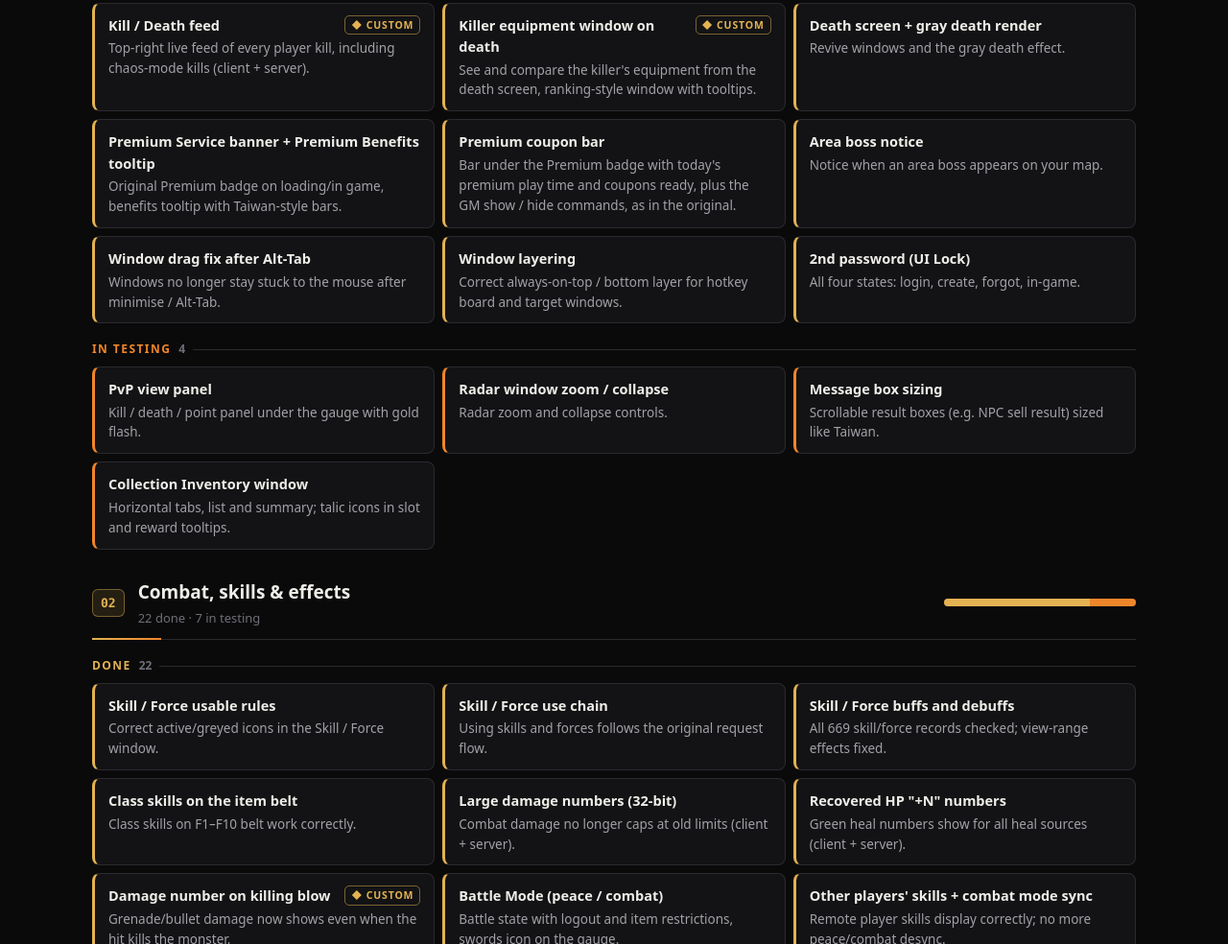
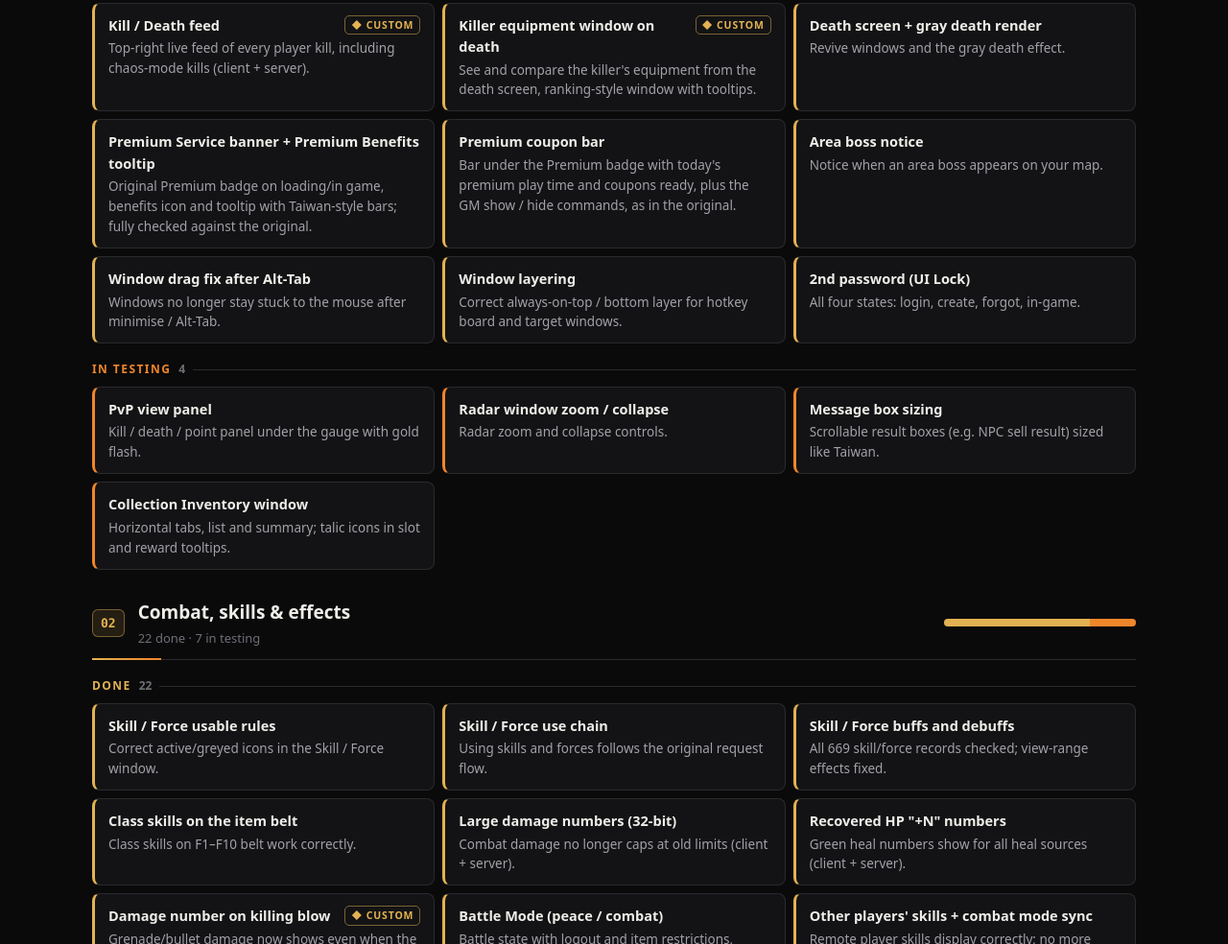
Before and after one commit to legendofcr33d/rf455-roadmap, a plain HTML site: page index.html in a window 1280 px wide. Shown: the part 1518-2502 px from the top of the page at 96% size. Drawn offline with Linux system fonts and the light colour scheme.

Commit message:
Premium Benefits: fully checked against the original
Co-Authored-By: Claude Opus 5.5 <noreply@anthropic.com>

```diff
--- a/index.html
+++ b/index.html
@@ -165,7 +165,7 @@ const F = [
 ["ui","done",1,"Kill / Death feed","Top-right live feed of every player kill, including chaos-mode kills (client + server)."],
 ["ui","done",1,"Killer equipment window on death","See and compare the killer's equipment from the death screen, ranking-style window with tooltips."],
 ["ui","done",0,"Death screen + gray death render","Revive windows and the gray death effect."],
-["ui","done",0,"Premium Service banner + Premium Benefits tooltip","Original Premium badge on loading/in game, benefits tooltip with Taiwan-style bars."],
+["ui","done",0,"Premium Service banner + Premium Benefits tooltip","Original Premium badge on loading/in game, benefits icon and tooltip with Taiwan-style bars; fully checked against the original."],
 ["ui","done",0,"Premium coupon bar","Bar under the Premium badge with today's premium play time and coupons ready, plus the GM show / hide commands, as in the original."],
 ["ui","done",0,"Area boss notice","Notice when an area boss appears on your map."],
 ["ui","done",0,"Window drag fix after Alt-Tab","Windows no longer stay stuck to the mouse after minimise / Alt-Tab."],
```
